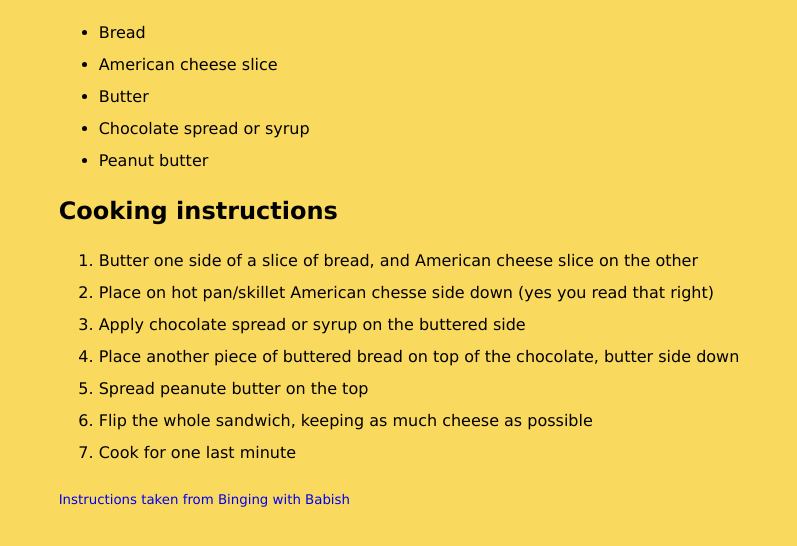
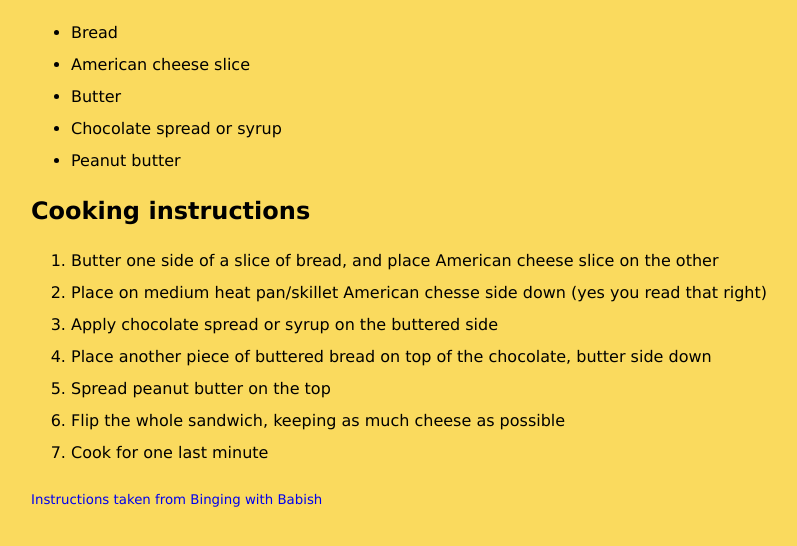
Before and after one commit to vokenny/odin-recipes, a plain HTML site: page recipes/grilled-charlie.html in a window 1280 px wide. Shown: the part 558-1104 px from the top of the page, without its empty margins (241-1038 px from the left). Drawn offline with Linux system fonts and the light colour scheme.

Commit message:
Spelling correction

```diff
--- a/recipes/grilled-charlie.html
+++ b/recipes/grilled-charlie.html
@@ -31,11 +31,11 @@
 
     <h2>Cooking instructions</h2>
     <ol>
-      <li>Butter one side of a slice of bread, and American cheese slice on the other</li>
-      <li>Place on hot pan/skillet American chesse side down (yes you read that right)</li>
+      <li>Butter one side of a slice of bread, and place American cheese slice on the other</li>
+      <li>Place on medium heat pan/skillet American chesse side down (yes you read that right)</li>
       <li>Apply chocolate spread or syrup on the buttered side</li>
       <li>Place another piece of buttered bread on top of the chocolate, butter side down</li>
-      <li>Spread peanute butter on the top</li>
+      <li>Spread peanut butter on the top</li>
       <li>Flip the whole sandwich, keeping as much cheese as possible</li>
       <li>Cook for one last minute</l>
     </ol>
```
